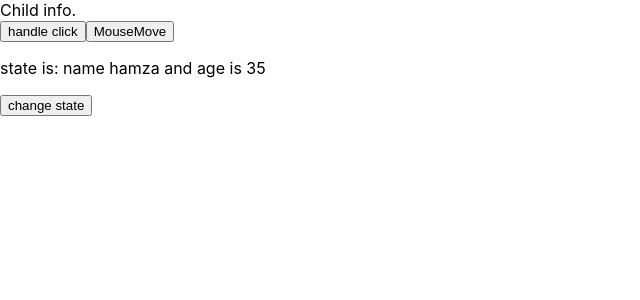
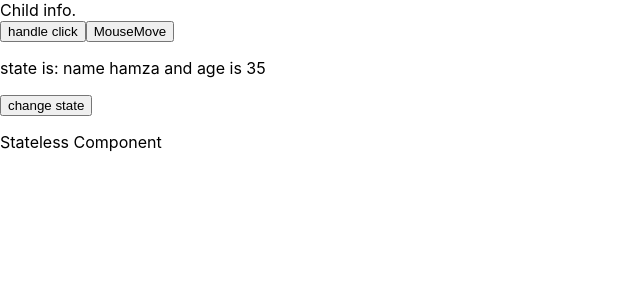
Before and after one commit to ahmedtaaw/reactdom, a React (Create React App) app in the folder nestedapps/: page / in a window 1280 px wide. Shown: the top 300 px of the page, without its empty margins (0-640 px from the left). Built offline with nearby package versions, Linux system fonts and the light colour scheme.

Commit message:
stateless-component

```diff
--- a/nestedapps/src/App.js
+++ b/nestedapps/src/App.js
@@ -1,6 +1,8 @@
 import React, { Component } from 'react';
 
 import Child from './child';
+
+import ChildStateless from './child-stateless';
 
 class App extends Component {
     state={
@@ -34,6 +36,10 @@ class App extends Component {
             <p style={{color:this.state.color}}>state is: name {this.state.name} and age is {this.state.age}</p>
             <button onClick={this.changeStage}>change state</button>
 
+            <div>
+            <ChildStateless/>
+            </div>
+
         </div>
         )
 
--- /dev/null
+++ b/nestedapps/src/child-stateless.js
@@ -0,0 +1,14 @@
+import React, { Component } from 'react';
+
+//it's better to use function based than class based in stateless component
+const ChildStateless = ()=>{
+
+        return(
+            <p>
+                Stateless Component
+            </p>
+        )
+
+}
+
+export default ChildStateless;
```
